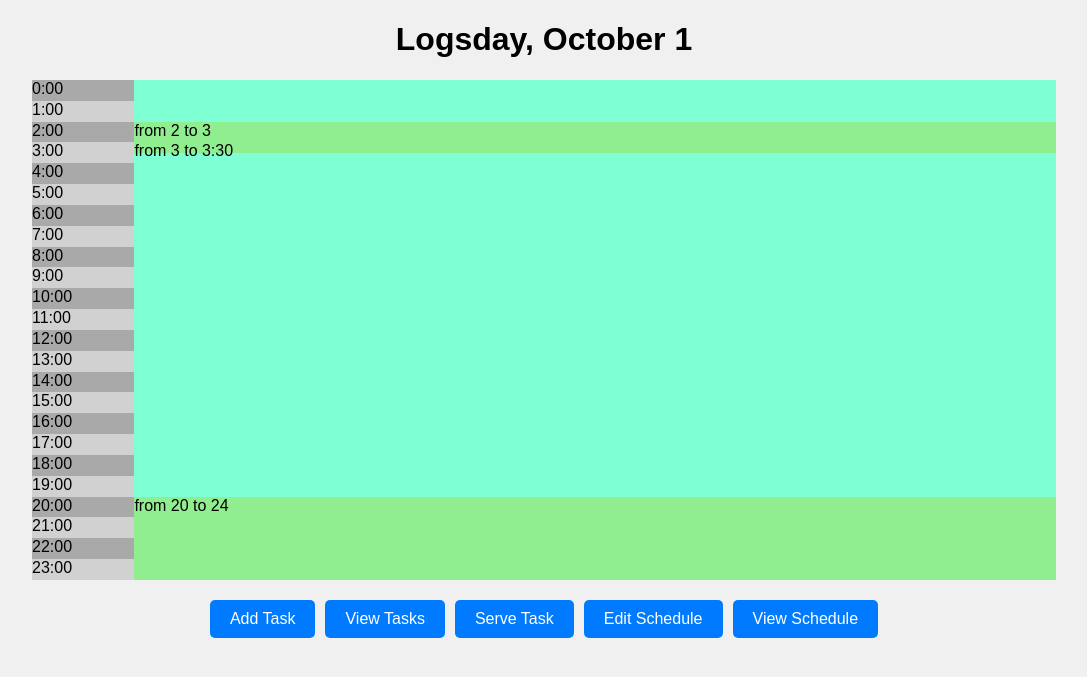
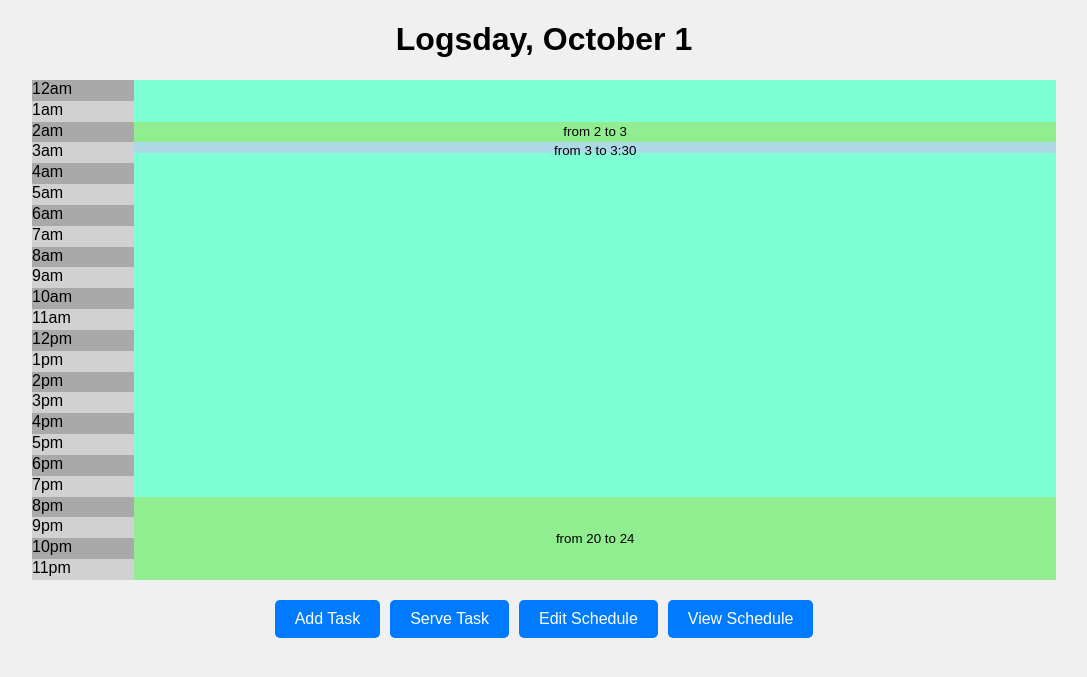
Before and after one commit to ChicoState/DynamicScheduler, a Flask app: page /dayView?dayNum=1 in a window 1280 px wide. Shown: the top 677 px of the page, without its empty margins (96-1183 px from the left). Run offline with Flask 3, Linux system fonts and the light colour scheme; some libraries are stand-ins or nearby versions.

Commit message:
renamed files to be more consistent; improved dayView page

```diff
--- a/app/app.py
+++ b/app/app.py
@@ -18,19 +18,24 @@
 
 # a web page for viewing the tasks for the day
 @app.route('/dayView', methods=['POST','GET'])
-def dayview():
+def day_view():
     # TODO: Query what day number and day of the week we chose
     # TODO: Consider if using request.view_args is better (aka .../dayView/13) (now,  .../dayView?dayNum=13)
     #       Or maybe storing it locally is better?
     # TODO: Query all tasks for this day from the database
     # request.view_args['dayNum']
-    return render_template('dayview.html', day_number=int(request.args['dayNum']), day_name='Logsday', month_name='October',
-                           tasks=[[120, 60, "from 2 to 3"], [180, 30, "from 3 to 3:30"], [1200, 240, "from 20 to 24"]])
+    return render_template('dayView.html', day_number=int(request.args['dayNum']), day_name='Logsday', month_name='October',
+                           military_time=False,
+                           tasks=[
+                               {"start_time": 120, "duration": 60, "title": "from 2 to 3", "id": "event1", "is_task": False},
+                               {"start_time": 180, "duration": 30, "title": "from 3 to 3:30", "id": "task1", "is_task": True},
+                               {"start_time": 1200, "duration": 240, "title": "from 20 to 24", "id": "event2", "is_task": False}
+                            ])
 
 # a web page for adding a task
 @app.route('/addTask', methods=['POST','GET'])
 def add_event():
-    return render_template('add_task.html', day_number=int(request.args['dayNum']), day_name='Logsday', month_name='October')
+    return render_template('addTask.html', day_number=int(request.args['dayNum']), day_name='Logsday', month_name='October')
 
 @app.route('/addTask/newTask', methods=['POST','GET'])
 def receive_task():
@@ -39,10 +44,12 @@
     # TODO: ADD A NEW TASK TO THE DATABASE
     return redirect(url_for('index'))
 
-# @app.route('/delete/<taskId>')
-# def deleteTask(taskId):
-#     mongo.db.tasks.delete_one({'_id': ObjectId(taskId)})
-#     return redirect(url_for('index'))
+@app.route('/viewTask', methods=['POST','GET'])
+def view_task():
+    # request.args['taskId'] to get the id of the task being displayed
+    # TODO: Make this page: it's empty rn
+    # ARGS TO RENDER_TEMPLATE ARE NOT FINAL
+    return render_template('viewTask.html', task_id=request.args['taskId'])
 
 if __name__ == '__main__':
     app.run(host='0.0.0.0', port=5000)
--- a/app/static/css/dayview.css
+++ b/app/static/css/dayView.css
@@ -41,14 +41,30 @@
     width: 10%;
 }
 
+/* event */
 .event-display {
     position: absolute;
     background-color: lightgreen;
+    transition: background-color 0.3s ease;
+    border-width: 0px;
     width: 90%;
 }
 
 .event-display:hover {
     background-color: greenyellow;
+}
+
+/* task */
+.task-display {
+    position: absolute;
+    background-color: lightblue;
+    transition: background-color 0.3s ease;
+    border-width: 0px;
+    width: 90%;
+}
+
+.task-display:hover {
+    background-color: lightskyblue;
 }
 
 /* Button container */
--- /dev/null
+++ b/app/static/css/viewTask.css
@@ -0,0 +1,3 @@
+.h1 {
+    background-color: greenyellow;
+}
--- a/app/templates/add_task.html
+++ b/app/templates/addTask.html
@@ -11,7 +11,7 @@
     <meta charset="UTF-8">
     <meta name="viewport" content="width=device-width, initial-scale=1.0">
     <title>Add Task</title>
-    <link rel="stylesheet" href="../static/css/add_task.css">
+    <link rel="stylesheet" href="../static/css/addTask.css">
 </head>
 
 <body>
--- a/app/templates/dayview.html
+++ b/app/templates/dayView.html
@@ -1,49 +1,75 @@
 <!DOCTYPE html>
 <html lang="en">
 
-<!-- expect template parameters: day_name, month_name, day_number, tasks -->
+<!-- expect template parameters: day_name, month_name, day_number, military_time, tasks -->
 <!-- where:
 - day_name: str - what day of the week it is
 - month_name: str - on which day the first day of the month falls (0 for Sunday, 1 for Monday, etc)
 - day_number: str/int - the day of the month
-- tasks: vec<vec<int(start_time), int(duration), string(name)>> - all of the tasks that are available for the day
+- military_time: bool - true to display 0:00-24:00, false to display 0
+- tasks: vec<dict<start_time(int), duration(int), title(string), id(string), is_task(bool)>> - all of the tasks that are available for the day
     - start_time: int - at what time (in minutes from 0:00) the event starts
     - duration: int - duration of the event, in minutes
-    - name: string - title of the event
+    - title: string - title of the event
+    - id: string - id of the event
+    - is_task: bool - if true, it's a task; if false, it's an event
     -->
 
 <head>
     <meta charset="UTF-8">
     <meta name="viewport" content="width=device-width, initial-scale=1.0">
     <title>Day View</title>
-    <link rel="stylesheet" href="../static/css/dayview.css">
+    <link rel="stylesheet" href="../static/css/dayView.css">
 </head>
 
 <body>
     <h1>{{ day_name }}, {{ month_name }} {{ day_number }}</h1>
     <div class="timeline-container">
+        <!-- TIMELINE: DISPLAYING HOURS -->
         <div class="legend">
+            <!-- the magic number is: height percent/minute in the day -->
             {% for i in range(0,24) %}
             <div class="time-display" style="
                 top: {{ i*60*0.0694444444 }}%;
                 height: {{ 60*0.0694444444 }}%;
                 background-color: rgb({{ 169+(i%2)*40 }}, {{ 169+(i%2)*40 }}, {{ 169+(i%2)*40 }});"
             >
-                {{ i }}:00
+                <!-- an ugly if statement, but it's just to display non-military times correctly -->
+                {% if military_time %}
+                    {{ i }}:00
+                {% else %}
+                    {% if i == 0 %}
+                        12am
+                    {% elif i == 12 %}
+                        12pm
+                    {% elif i < 12 %}
+                        {{ i }}am
+                    {% else %}
+                        {{ i-12 }}pm
+                    {% endif %}
+                {% endif %}
             </div>
             {% endfor %}
         </div>
+        <!-- EVENTS/TASKS -->
         <div class="event-items">
             {% for ev in tasks %}
             <!-- the magic number is: height percent/minute in the day -->
-            <div class="event-display" style="top: {{ ev[0]*0.0694444444 }}%; height: {{ ev[1]*0.0694444444 }}%;">{{ ev[2] }}</div>
+            <form action="/viewTask?taskId={{ ev['id'] }}" method="POST">
+                <button
+                    class={% if ev['is_task'] %} "task-display" {% else %} "event-display" {% endif %}
+                    style="top: {{ ev['start_time']*0.0694444444 }}%; height: {{ ev['duration']*0.0694444444 }}%;"
+                >
+                    {{ ev['title'] }}
+            </button>
+            </form>
             {% endfor %}
         </div>
     </div>
 
     <div class="button-container">
         <form action="/addTask?dayNum={{ request.args['dayNum'] }}" method="POST"><button class="action-button">Add Task</button></form>
-        <form action="viewTask" method="POST"><button class="action-button">View Tasks</button></form>
+        <!-- <form action="viewTask" method="POST"><button class="action-button">View Tasks</button></form> -->
         <form action="serveTask" method="POST"><button class="action-button">Serve Task</button></form>
         <form action="editSchedule" method="POST"><button class="action-button">Edit Schedule</button></form>
         <form action="/" method="POST"><button class="action-button">View Schedule</button></form>
```
Also changed, not shown: app/templates/viewTask.html (added, +16 -0 lines), docs/pages.md (+1 -0 lines), app/static/css/addTask.css (renamed from app/static/css/add_task.css).
